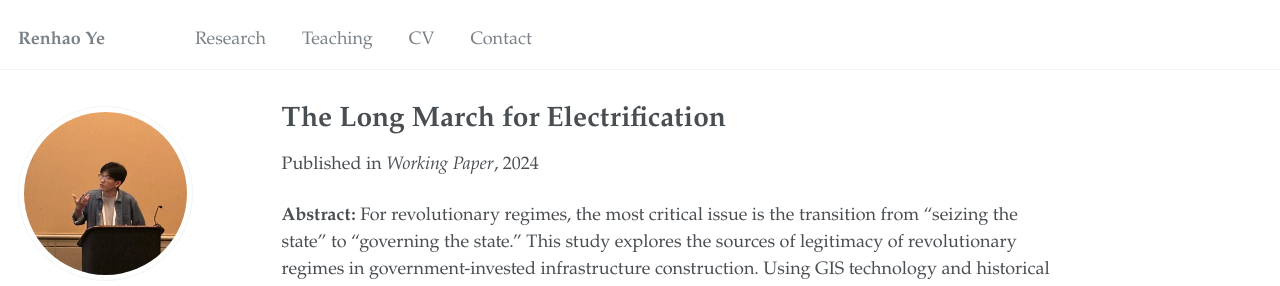
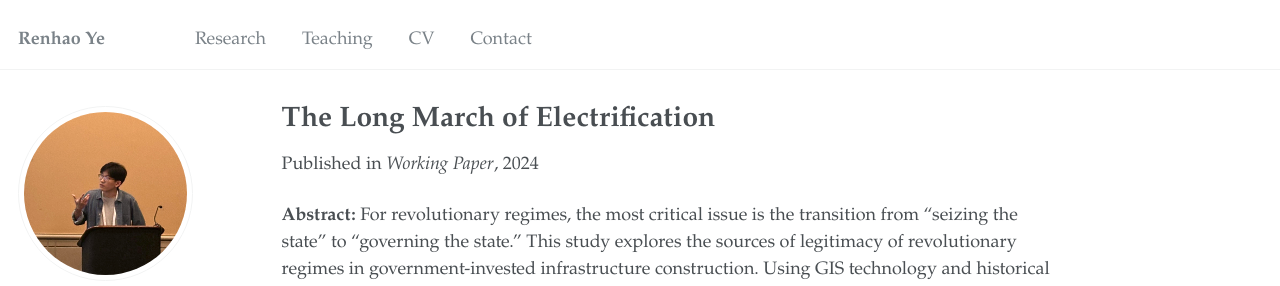
Before and after one commit to thenhow-ye/thenhow-ye.github.io, a Jekyll site: the page built from _publications/2024-12-01-long-march.md, in a window 1280 px wide and 1117 px high. Shown: the top 286 px of the window. Built offline with Jekyll 4.4.1, drawn with Linux system fonts in a browser that asks for light colours; some web fonts are replaced.

Commit message:
Update 2024-12-01-long-march.md

```diff
--- a/_publications/2024-12-01-long-march.md
+++ b/_publications/2024-12-01-long-march.md
@@ -1,12 +1,12 @@
 ---
-title: "The Long March for Electrification"
+title: "The Long March of Electrification"
 collection: publications
 category: workingen
-permalink: /publication/2024-12-01-long-march
+permalink: /publication/2025-01-01-long-march
 excerpt: 'This study explores the sources of legitimacy of revolutionary regimes in government-invested infrastructure construction.'
 date: 2024-09-01
 venue: 'Working Paper'
-#citation: 'Ye, Renhao. (2024). &quot;The Long March for Electrification.&quot; <i>Working Paper</i>.'
+#citation: 'Ye, Renhao. (2025). &quot;The Long March for Electrification.&quot; <i>Working Paper</i>.'
 ---
 
 **Abstract:**  For revolutionary regimes, the most critical issue is the transition from “seizing the state” to “governing the state.” This study explores the sources of legitimacy of revolutionary regimes in government-invested infrastructure construction. Using GIS technology and historical archives, this study builds an original dataset on the geographic regions traversed by the Red Army during the Long March from 1934 to 1936. The findings indicate that counties crossed by the Red Army or formerly designated as revolutionary bases before 1937 are more likely to receive the central government's support for rural electrification. This pattern remains robust across propensity score matching, instrumental variable approaches, and a range of alternative explanations and robustness checks. Additional case studies suggest that this pattern stems most likely from the state's top-down policy-driven assistance to regions where the ruling party conducted revolutionary activities before seizing the state power. These findings contribute to the literature on state-building and local political-economic development, and highlight how revolutionary regimes strategically allocate policy resources across regions to bolster its legitimacy.
```
